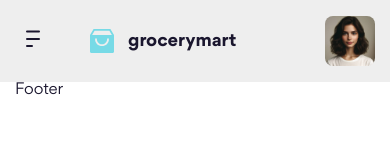
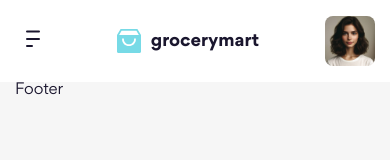
Before and after one commit to lbachannel/grocery-ecommerce, a website: page index.html in a window 390 px wide. Drawn offline with Linux system fonts and the light colour scheme.

Commit message:
fix bug responsive header

```diff
--- a/index.html
+++ b/index.html
@@ -23,7 +23,7 @@
     <!-- Header -->
     <header id="header" class="header"></header>
     <script>
-        load("#header", "./template/header.html");
+        load("#header", "./templates/header.html");
     </script>
 
     <div class="container">
@@ -32,7 +32,7 @@
         <!-- Footer -->
         <footer id="footer"></footer>
         <script>
-            load("#footer", "./template/footer.html");
+            load("#footer", "./templates/footer.html");
         </script>
     </div>
 </body>
--- a/scss/base/_base.scss
+++ b/scss/base/_base.scss
@@ -16,6 +16,7 @@
     font-size: 1.6rem;
     font-family: 'Gordita', sans-serif;
     color: var(--text-color);
+    background: var(--body-bg-color);
 }
 
 /* reset tags style default */
--- a/scss/components/_logo.scss
+++ b/scss/components/_logo.scss
@@ -5,8 +5,12 @@
     align-items: center;
     column-gap: 14px;
     @include abstracts.breakpoint(lg) {
-        columns: 10px;
-        margin-left: 39px;
+        column-gap: 10px;
+        margin-left: 50px;
+    }
+
+    @include abstracts.breakpoint(md) {
+        margin-left: 0;
     }
 
     &__title {
--- a/scss/layout/_header.scss
+++ b/scss/layout/_header.scss
@@ -16,6 +16,8 @@
     // in tablet
     @include abstracts.breakpoint(lg) {
         padding: 20px 0;
+        display: flex;
+        justify-content: space-between;
     }
     // in mobile
     @include abstracts.breakpoint(sm) {
@@ -61,6 +63,10 @@
     @extend %flexItemsCenter;
     column-gap: 20px;
     margin-left: auto;
+    // in tablet
+    @include abstracts.breakpoint(md) {
+        margin-left: 0;
+    }
 
     &__group {
         @extend %flexItemsCenter;
--- a/scss/theme/_dark.scss
+++ b/scss/theme/_dark.scss
@@ -2,6 +2,7 @@
     --text-color: #fff;
     --icon-color: brightness(0) saturate(100%) invert(100%) sepia(100%) saturate(2%) hue-rotate(326deg) brightness(102%) contrast(101%);
 
+    --body-bg-color: #292e39;
     --header-bg-color: #171c28;
     --top-action-group-bg-color: #292e39;
     --top-action-group-box-shadow: rgba(0, 0, 0, 0.2);
--- a/scss/theme/_light.scss
+++ b/scss/theme/_light.scss
@@ -1,9 +1,15 @@
+@use "../abstracts";
 html {
     --text-color: #1a162e;
     --icon-color: brightness(0) saturate(100%) invert(10%) sepia(32%) saturate(861%) hue-rotate(210deg) brightness(97%) contrast(102%);
 
+    --body-bg-color: #f6f6f6;
     --header-bg-color: #eee;
     --top-action-group-bg-color: #fff;
     --top-action-group-box-shadow: rgba(237, 237, 246, 0.2);
     --top-action-separate-bg-color: #ededf6;
+
+    @include abstracts.breakpoint(lg) {
+        --header-bg-color: #fff;
+    }
 }
```
Also changed, not shown: sign-in.html (+2 -2 lines), sign-up.html (+2 -2 lines), assets/css/main.css, templates/footer.html (renamed from template/footer.html), templates/header.html (renamed from template/header.html), 1 other file.
